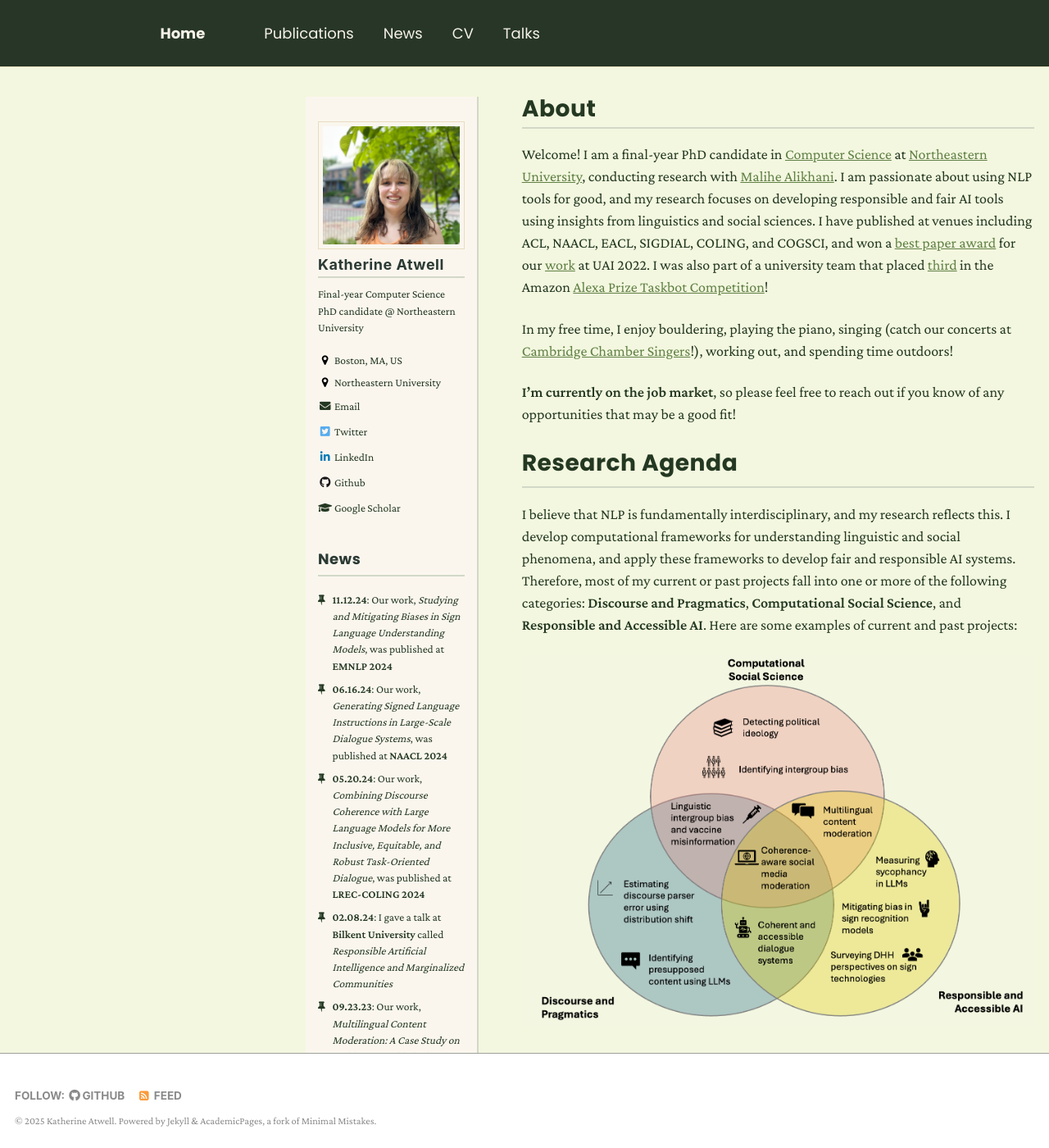
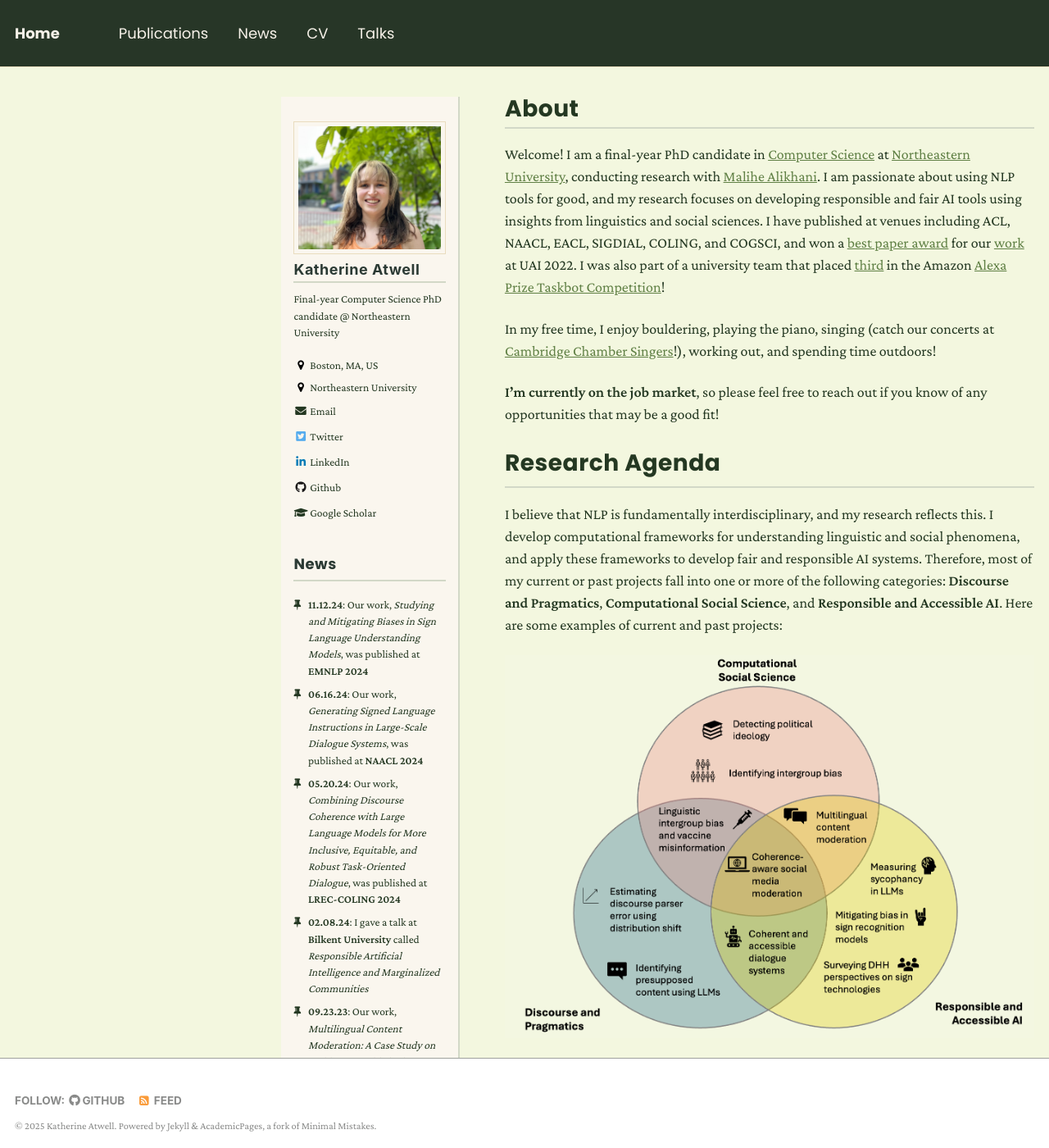
Before and after one commit to katherine-atwell/katherine-atwell.github.io, a Jekyll site: the page built from _pages/about.md, in a window 1280 px wide and 1400 px high. Shown: the whole window at 82% size. Built offline with Jekyll 4.4.1, drawn with Linux system fonts in a browser that asks for light colours; nearby versions of some CDN libraries.

Commit message:
Update max width

```diff
--- a/_sass/_footer.scss
+++ b/_sass/_footer.scss
@@ -31,8 +31,8 @@
     max-width: 100%;
     padding: 0 1em 2em;
 
-    @include breakpoint($x-x-large) {
-      max-width: $x-x-large;
+    @include breakpoint($x-large) {
+      max-width: $x-large;
     }
   }
 
--- a/_sass/_masthead.scss
+++ b/_sass/_masthead.scss
@@ -17,8 +17,8 @@
     padding: 1em 1em 1em;
     font-family: $header-font-family; //$sans-serif-narrow;
 
-    @include breakpoint($x-x-large) {
-      max-width: $x-x-large;
+    @include breakpoint($x-large) {
+      max-width: $x-large;
     }
 
     nav {
--- a/_sass/_navigation.scss
+++ b/_sass/_navigation.scss
@@ -24,8 +24,8 @@
     padding-right: 1em;
   }
 
-  @include breakpoint($x-x-large) {
-    max-width: $x-x-large;
+  @include breakpoint($x-large) {
+    max-width: $x-large;
   }
 
   ol {
@@ -37,7 +37,7 @@
       @include span(9 of 12 last);
     }
 
-    @include breakpoint($x-x-large) {
+    @include breakpoint($x-large) {
       @include prefix(0.5 of 12);
     }
   }
--- a/_sass/_page.scss
+++ b/_sass/_page.scss
@@ -13,8 +13,8 @@
   background-color: $background-color;
   @include span(9 of 12 last); // last
 
-  @include breakpoint($x-x-large) {
-    max-width: $x-x-large;
+  @include breakpoint($x-large) {
+    max-width: $x-large;
   }
 }
 
@@ -137,8 +137,8 @@
       padding-left: 1em;
       padding-right: 1em;
 
-      @include breakpoint($x-x-large) {
-        max-width: $x-x-large;
+      @include breakpoint($x-large) {
+        max-width: $x-large;
       }
     }
 
--- a/_sass/_page_overrides.scss
+++ b/_sass/_page_overrides.scss
@@ -21,7 +21,7 @@
 }
 
 /* Expand container at very large breakpoints */
-@include breakpoint($x-x-large) {
+@include breakpoint($x-large) {
   #main,
   .page,
   .page__inner-wrap,
--- a/_sass/_sidebar.scss
+++ b/_sass/_sidebar.scss
@@ -32,7 +32,7 @@
   }
 
 
-  @include breakpoint($x-x-large) {
+  @include breakpoint($x-large) {
     //padding-right: 0;
   }
 
@@ -68,7 +68,7 @@
     z-index: 10;
   }
 
-  @include breakpoint($x-x-large) {
+  @include breakpoint($x-large) {
     width: $right-sidebar-width;
   }
 }
```
